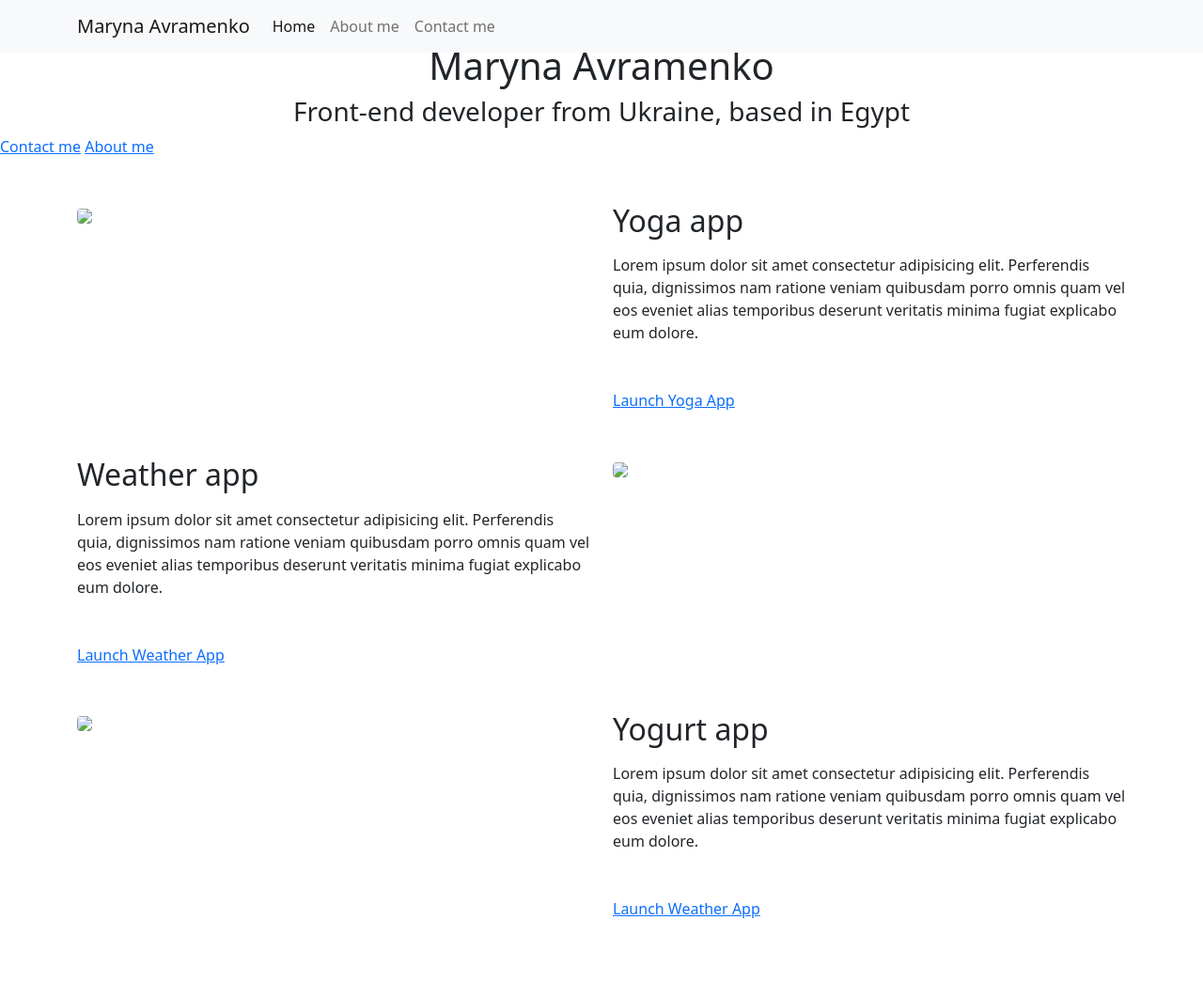
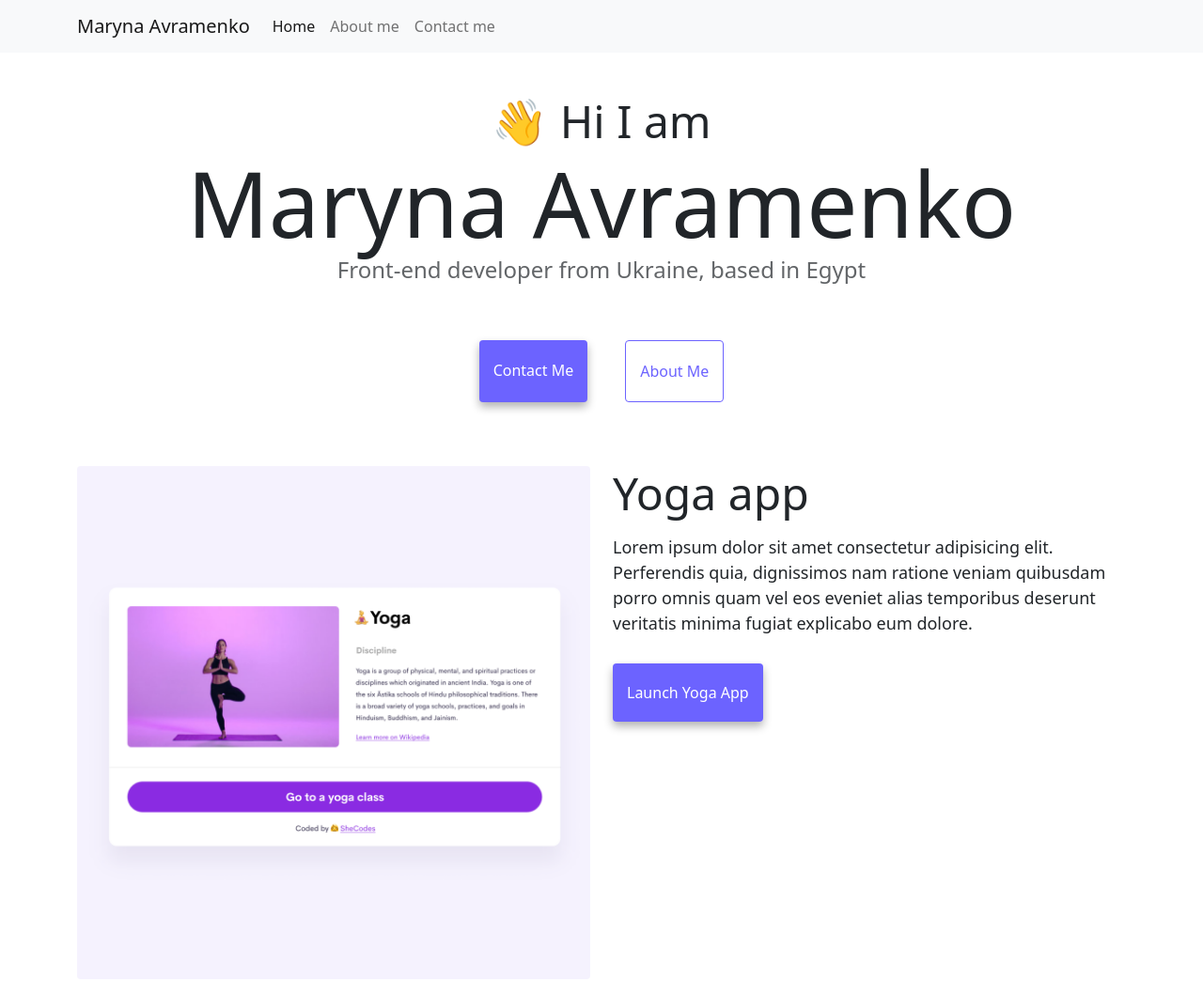
Before and after one commit to MarinkaMorgan/week-3-hw, a plain HTML site: page index.html in a window 1280 px wide. Shown: the top 1045 px of the page at 94% size. Before the commit the page ends 979 px from the top, so only its background shows below. Drawn offline with nearby package versions, Linux system fonts and the light colour scheme.

Commit message:
Update general structure, add css and images

```diff
--- a/index.html
+++ b/index.html
@@ -16,12 +16,12 @@
       integrity="sha384-b5kHyXgcpbZJO/tY9Ul7kGkf1S0CWuKcCD38l8YkeH8z8QjE0GmW1gYU5S9FOnJ0"
       crossorigin="anonymous"
     ></script>
-    <link rel="stylesheet" href="style.css" />
+    <link rel="stylesheet" href="./style.css" />
   </head>
   <body>
     <nav class="navbar navbar-expand-lg navbar-light bg-light fixed-top">
       <div class="container">
-        <a class="navbar-brand" href="index.html">Maryna Avramenko</a>
+        <a class="navbar-brand" href="./index.html">Maryna Avramenko</a>
         <button
           class="navbar-toggler"
           type="button"
@@ -36,15 +36,15 @@
         <div class="collapse navbar-collapse" id="navbarNav">
           <ul class="navbar-nav">
             <li class="nav-item">
-              <a class="nav-link active" aria-current="page" href="index.html"
+              <a class="nav-link active" aria-current="page" href="./index.html"
                 >Home</a
               >
             </li>
             <li class="nav-item">
-              <a class="nav-link" href="about.html">About me</a>
+              <a class="nav-link" href="./about.html">About me</a>
             </li>
             <li class="nav-item">
-              <a class="nav-link" href="about.html#contact">Contact me</a>
+              <a class="nav-link" href="./about.html#contact">Contact me</a>
             </li>
           </ul>
         </div>
@@ -54,13 +54,13 @@
     <h1 class="text-center">Maryna Avramenko</h1>
     <h3 class="text-center">Front-end developer from Ukraine, based in Egypt</h3>
     <div class="navigation-links mb-5">
-      <a href="about.html#contact" class="primary-link">Contact me</a>
-      <a href="about.html" class="secondary-link">About me</a>
+      <a href="./about.html" class="primary-link">Contact me</a>
+      <a href="./about.html" class="secondary-link">About me</a>
     </div>
     <div class="container">
       <div class="row">
         <div class="col-6">
-          <img src="images/yoga.png" class="img-fluid rounded" />
+          <img src="./images/yoga.png" class="img-fluid rounded" />
         </div>
         <div class="col-6">
           <h2 class="mb-3">Yoga app</h2>
@@ -89,12 +89,12 @@
           </div>
         </div>
         <div class="col-6">
-          <img src="images/weather.png" class="img-fluid rounded" />
+          <img src="./images/weather.png" class="img-fluid rounded" />
         </div>
       </div>
       <div class="row mt-5">
         <div class="col-6">
-          <img src="images/yogurt.png" class="img-fluid rounded" />
+          <img src="./images/yogurt.png" class="img-fluid rounded" />
         </div>
         <div class="col-6">
           <h2 class="mb-3">Yogurt app</h2>
```
Also changed, not shown: about.html (+1 -1 lines), images/weather.png (added), images/yoga.png (added), images/yogurt.png (added), style.css (renamed from styles.css).
